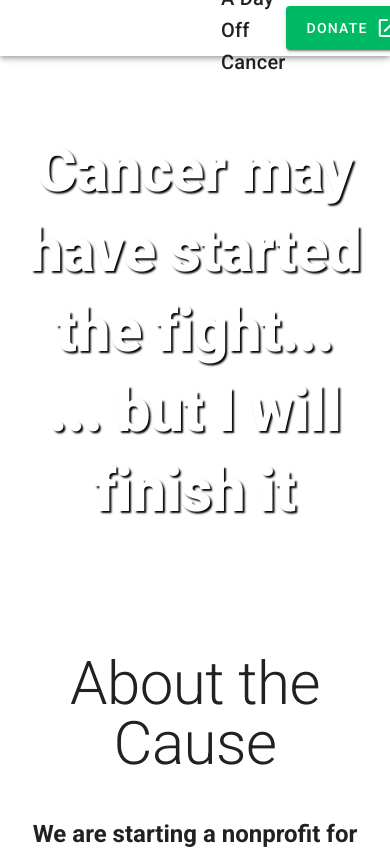
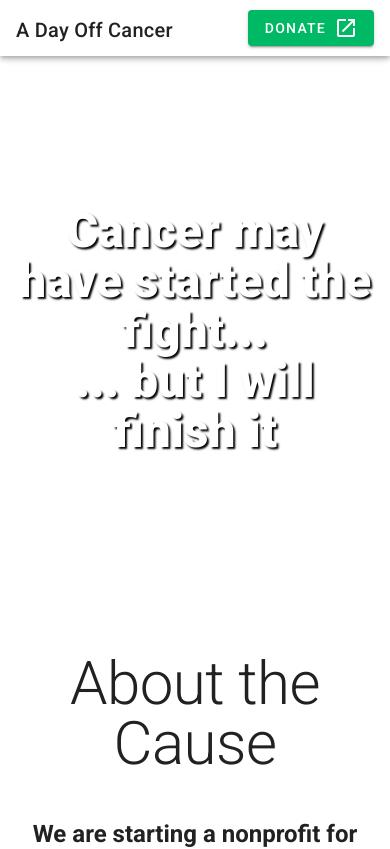
Before and after one commit to scheric1/dayoffcancer, a Vue app: page / in a window 390 px wide. Shown: the top 849 px of the page. Built offline with nearby package versions, Linux system fonts and the light colour scheme; what vue-friendly-iframe would draw is missing.

Commit message:
Mobile Responsive Updates

```diff
--- a/src/App.vue
+++ b/src/App.vue
@@ -2,12 +2,19 @@
 	<v-app>
 		<v-app-bar app color="white">
 			<div class="d-flex align-center">
-				<v-img src="/images/gofundme.png" contain height="35px"></v-img> <span class="title mt-1">A Day Off Cancer</span>
+				<v-img src="/images/gofundme.png" contain height="35px" class="d-none d-sm-flex"></v-img>
+				<span class="title mt-1">A Day Off Cancer</span>
 			</div>
 
 			<v-spacer></v-spacer>
 
-			<v-btn href="https://www.gofundme.com/f/wzkfb-a-day-off-from-cancer" target="_blank" color="#00B964" dark large>
+			<v-btn
+				href="https://www.gofundme.com/f/wzkfb-a-day-off-from-cancer"
+				target="_blank"
+				color="#00B964"
+				dark
+				:large="$vuetify.breakpoint.mdAndUp"
+			>
 				<span class="mr-2">Donate</span>
 				<v-icon>mdi-open-in-new</v-icon>
 			</v-btn>
--- a/src/components/HeaderImage.vue
+++ b/src/components/HeaderImage.vue
@@ -5,7 +5,12 @@
 				<v-container class="fill-height" fluid>
 					<v-row justify="center" no-gutters>
 						<v-col cols="12" class="text-center">
-							<h1 class="display-3 white--text text-shadow font-weight-black">
+							<h1
+								:class="[
+									$vuetify.breakpoint.smAndDown ? 'display-2' : 'display-3',
+									'white--text text-shadow font-weight-black',
+								]"
+							>
 								Cancer may have started the fight...<br />
 								... but I will finish it
 							</h1>
```
